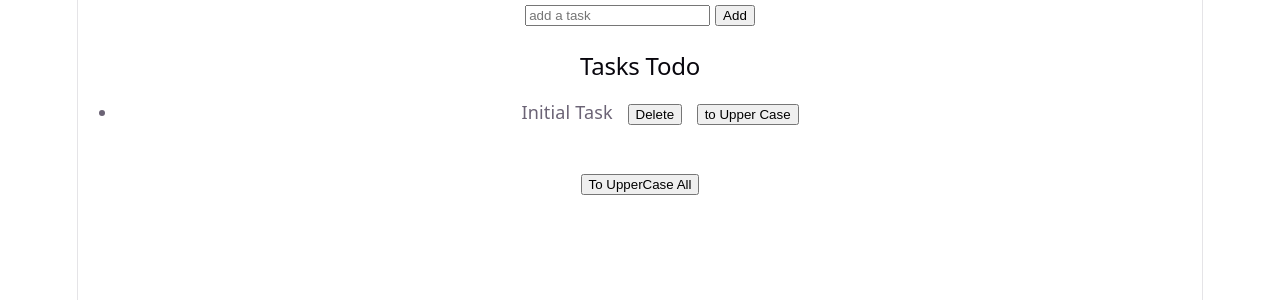
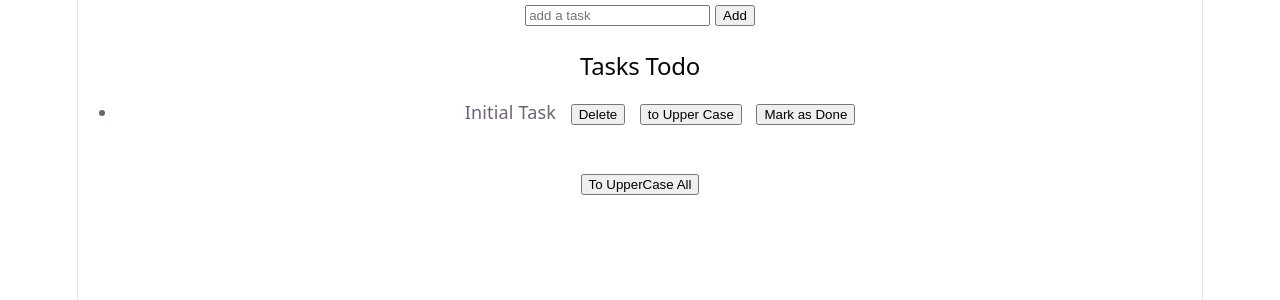
Before and after one commit to VenkataRatnamOleti/FullStackWebDev-MERN-LEARN, a React (Vite) app in the folder Todo-App-React/Todo-App-React/: page / in a window 1280 px wide. Shown: the top 300 px of the page. Built offline with nearby package versions, Linux system fonts and the light colour scheme.

Commit message:
Mark as done added

```diff
--- a/Todo-App-React/Todo-App-React/src/TodoItem.jsx
+++ b/Todo-App-React/Todo-App-React/src/TodoItem.jsx
@@ -1,9 +1,17 @@
-export default function TodoItem({ data, id, onClickHandler, toUpperCase }) {
-  return (
-    <li>
-      <span>{data}</span> &nbsp;&nbsp;
-      <button onClick={onClickHandler}>Delete</button> &nbsp;&nbsp;
-      <button onClick={toUpperCase}>to Upper Case</button>
-    </li>
-  );
+export default function TodoItem({
+  data,
+  id,
+  onClickHandler,
+  toUpperCase,
+  toMarked,
+  isDone,
+}) {
+    return (
+      <li>
+        <span>{isDone? <strike>{data}</strike>: data}</span> &nbsp;&nbsp;
+        <button onClick={onClickHandler}>Delete</button> &nbsp;&nbsp;
+        <button onClick={toUpperCase}>to Upper Case</button> &nbsp;&nbsp;
+        <button onClick={toMarked}>Mark as Done</button>
+      </li>
+    );
 }
--- a/Todo-App-React/Todo-App-React/src/TodoList.jsx
+++ b/Todo-App-React/Todo-App-React/src/TodoList.jsx
@@ -3,12 +3,14 @@ import TodoItem from "./TodoItem";
 import { v1 as uuid } from "uuid";
 
 export default function TodoList() {
-  let [todo, setTodo] = new useState([{ id: uuid(), value: "Initial Task" }]);
+  let [todo, setTodo] = new useState([
+    { id: uuid(), value: "Initial Task", isDone: false },
+  ]);
   let [newTodo, setNewTodo] = useState("");
 
   function addTodo() {
     setTodo((prevTodo) => {
-      return [...prevTodo, { id: uuid(), value: newTodo }];
+      return [...prevTodo, { id: uuid(), value: newTodo, isDone: false }];
     });
     setNewTodo("");
   }
@@ -47,6 +49,21 @@ export default function TodoList() {
     );
   };
 
+  let toMarkAsDone = (id) => {
+    setTodo((prevTodo) =>
+      prevTodo.map((task) => {
+        if (task.id === id) {
+          return {
+            ...task,
+            isDone: true,
+          };
+        } else {
+          return task;
+        }
+      }),
+    );
+  };
+
   return (
     <div>
       <div>
@@ -68,6 +85,8 @@ export default function TodoList() {
               key={task.id}
               onClickHandler={() => deleteTodo(task.id)}
               toUpperCase={() => upperCaseOne(task.id)}
+              toMarked={() => toMarkAsDone(task.id)}
+              isDone={task.isDone}
             />
           ))}
         </ul>
```
